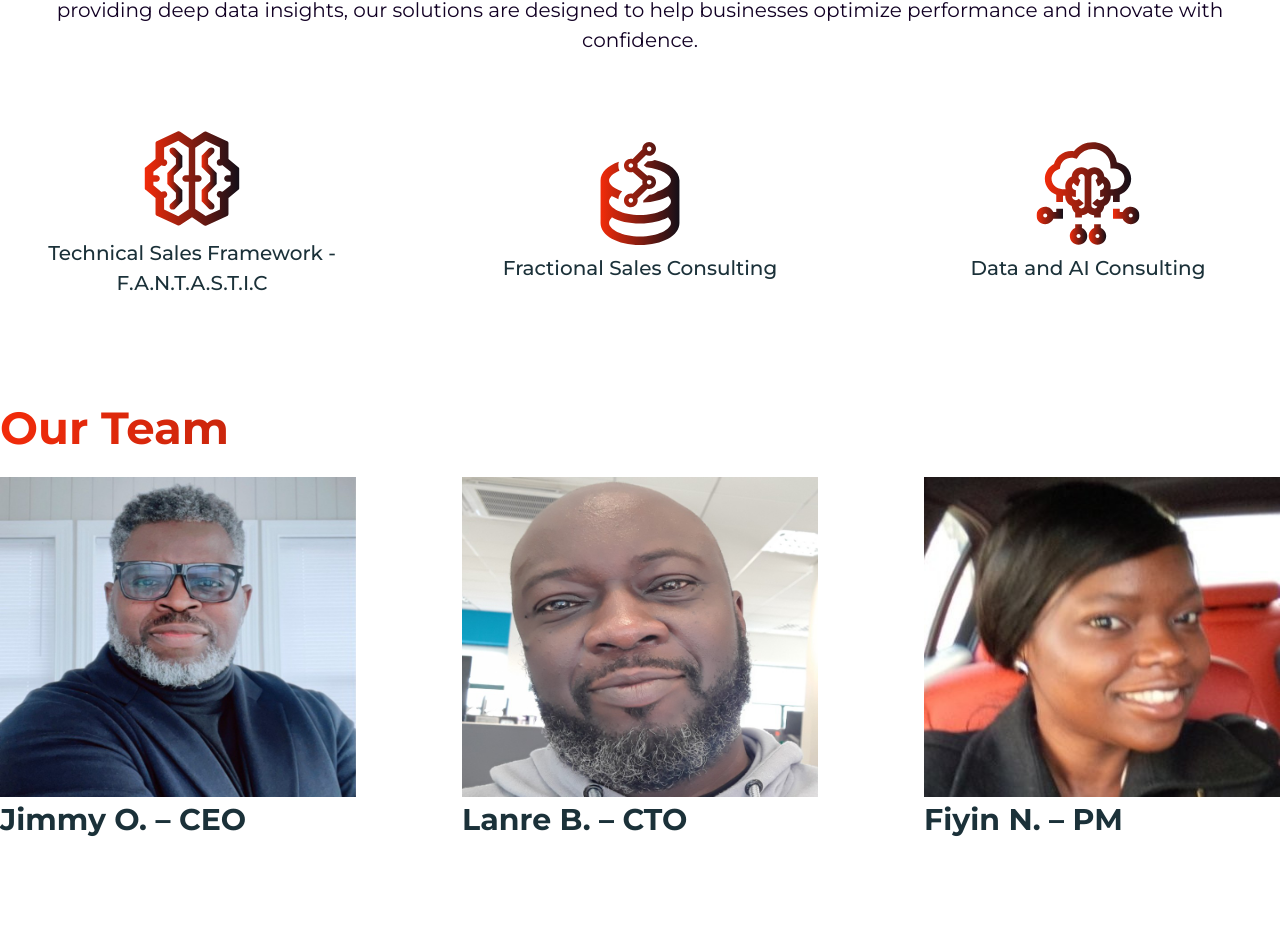
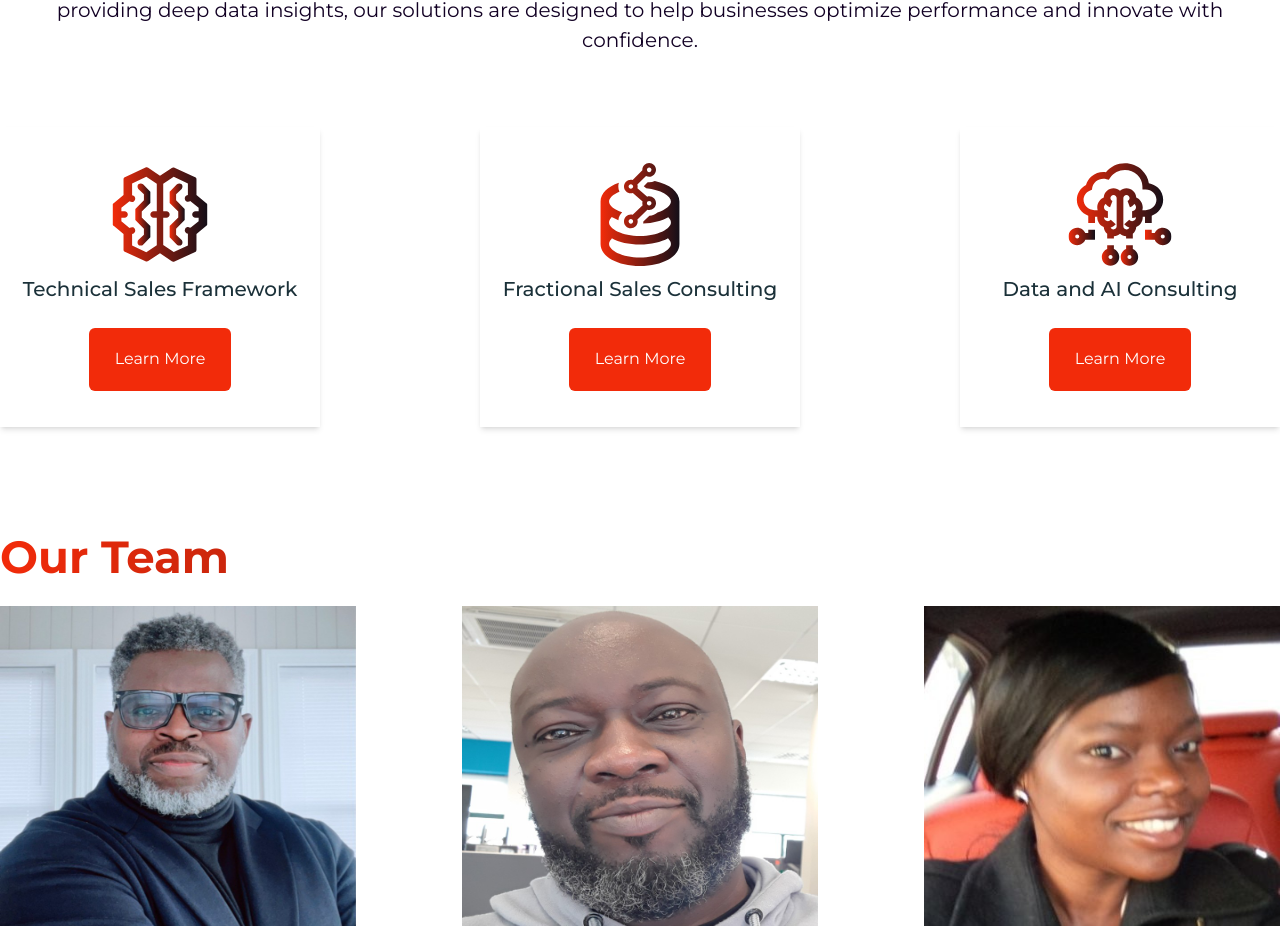
Before and after one commit to teslasdev/xogen, a React (Vite) app: page /about in a window 1280 px wide. Shown: the part 1400-2327 px from the top of the page. Built offline with nearby package versions, Linux system fonts and the light colour scheme; a web font is replaced by a local one.

Commit message:
pushed updated

```diff
--- a/src/pages/About.jsx
+++ b/src/pages/About.jsx
@@ -16,6 +16,7 @@ import {
   xgteam2,
   xgteam3,
 } from "../assets";
+import { PrimaryButton } from "./components/button";
 
 const About = () => {
   return (
@@ -44,8 +45,9 @@ const About = () => {
       <div className="flex flex-wrap lg:p-[24px] justify-between">
         <div className="lg:w-[40%] w-full">
           <div className="flex gap-2">
-            <h2 className="text-[50px] font-[600] leading-[105.48px] bg-gradient-to-r from-[#f22b0a] to-[#140F18] bg-clip-text text-transparent text-[#f22b0a]">Our Story</h2>
-
+            <h2 className="text-[50px] font-[600] leading-[105.48px] bg-gradient-to-r from-[#f22b0a] to-[#140F18] bg-clip-text text-transparent text-[#f22b0a]">
+              Our Story
+            </h2>
           </div>
           <p className="text-[20px]">
             Xogen.ai is a minority-owned business specializing in technical and
@@ -87,28 +89,43 @@ const About = () => {
 
       <div className="flex justify-between items-center w-full mt-6">
         <div className="text-center flex flex-wrap gap-6 justify-between items-center w-full">
-          <div className="md:w-[30%] w-full">
+          <div className="md:w-[25%] w-full shadow-md bg-white h-[300px] flex flex-col justify-center items-center">
             <img src={xgDrivenSvg} alt="Banner" className="h-[103px] w-full" />
-            <p className="font-[500] mt-2 text-[20px]">Technical Sales Framework - F.A.N.T.A.S.T.I.C</p>
+            <p className="font-[500] mt-2 text-[20px]">
+              Technical Sales Framework
+            </p>
             {/* <p className="md:w-[252px]">
               Boost efficiency by automating everyday processes
             </p> */}
+            <div className="w-[141.92px] flex bg-[#f22b0a] text-[16px]  mt-6 lg:h-[63.37px] h-[50px] rounded-[5.91px]">
+              <PrimaryButton label={"Learn more"} />
+            </div>
           </div>
 
-          <div className="md:w-[30%] w-full">
+          <div className="md:w-[25%] w-full shadow-md bg-white h-[300px] flex flex-col justify-center items-center">
             <img src={xgAdvanceSvg} alt="Banner" className="h-[103px] w-full" />
-            <p className="font-[500] mt-2 text-[20px]">Fractional Sales Consulting</p>
+            <p className="font-[500] mt-2 text-[20px]">
+              Fractional Sales Consulting
+            </p>
             {/* <p className="md:w-[252px]">
               Unlock the power of your data for smarter decisions.
             </p> */}
+            <div className="w-[141.92px] flex bg-[#f22b0a] text-[16px]  mt-6 lg:h-[63.37px] h-[50px] rounded-[5.91px]">
+              <PrimaryButton label={"Learn more"} />
+            </div>
           </div>
 
-          <div className="md:w-[30%] w-full">
+          <div className="md:w-[25%] w-full shadow-md bg-white h-[300px] flex flex-col justify-center items-center">
             <img src={xgCustomSvg} alt="Banner" className="h-[103px] w-full" />
-            <p className="font-[500] mt-2 text-[20px]">Data and AI Consulting</p>
+            <p className="font-[500] mt-2 text-[20px]">
+              Data and AI Consulting
+            </p>
             {/* <p className="md:w-[252px]">
               Tailored AI to meet your unique business needs.
             </p> */}
+            <div className="w-[141.92px] flex bg-[#f22b0a] text-[16px]  mt-6 lg:h-[63.37px] h-[50px] rounded-[5.91px]">
+              <PrimaryButton label={"Learn more"} />
+            </div>
           </div>
 
           {/* <div>
@@ -123,7 +140,9 @@ const About = () => {
 
       {/* Team */}
       <div className="lg:py-24 py-12">
-        <h3 className="lg:text-[45px] text-[23px] text-[#f22b0a] bg-gradient-to-r from-[#f22b0a] to-[#140F18] bg-clip-text text-transparent font-[700]">Our Team</h3>
+        <h3 className="lg:text-[45px] text-[23px] text-[#f22b0a] bg-gradient-to-r from-[#f22b0a] to-[#140F18] bg-clip-text text-transparent font-[700]">
+          Our Team
+        </h3>
         <div className="w-full flex flex-wrap justify-between mt-4 gap-6">
           <div className="lg:w-[356px]">
             <div className="h-[320px] bg-[#eee] rounded-[10px] w-full">
@@ -140,7 +159,7 @@ const About = () => {
           </div>
           <div className="lg:w-[356px]">
             <div className="h-[320px] bg-[#eee] rounded-[10px] w-full">
-            <img src={xgteam2} alt="" className="w-full h-full" />
+              <img src={xgteam2} alt="" className="w-full h-full" />
             </div>
             <h2 className="lg:text-[30px] text-[20px] lg:mt-0 mt-4 font-[700]">
               Lanre B. – CTO
@@ -154,7 +173,7 @@ const About = () => {
 
           <div className="lg:w-[356px]">
             <div className="h-[320px] bg-[#eee] rounded-[10px] w-full">
-            <img src={xgteam3} alt="" className="w-full h-full" />
+              <img src={xgteam3} alt="" className="w-full h-full" />
             </div>
             <h2 className="lg:text-[30px] text-[20px] lg:mt-0 mt-4 font-[700]">
               Fiyin N. – PM
--- a/src/pages/Cases.jsx
+++ b/src/pages/Cases.jsx
@@ -32,7 +32,7 @@ const Cases = () => {
         </div>
 
         <div className="mt-6 space-y-3">
-          <h2 className="lg:text-[25px] text-[30px] bg-gradient-to-r from-[#f22b0a] to-[#140F18] bg-clip-text text-transparent text-[#f22b0a] font-[500] lg:leading-[105.48px]">
+          <h2 className="lg:text-[25px] text-[18px] bg-gradient-to-r from-[#f22b0a] to-[#140F18] bg-clip-text text-transparent text-[#f22b0a] font-[500] lg:leading-[105.48px]">
             Case Study 1: Financial Services Firm
           </h2>
           <p className="text-[18px] leading-[40px]">
@@ -60,7 +60,7 @@ const Cases = () => {
         </div>
 
         <div className="mt-6 space-y-3">
-          <h2 className="lg:text-[30px] text-[20px] bg-gradient-to-r from-[#f22b0a] to-[#140F18] bg-clip-text text-transparent text-[#f22b0a] font-[500] lg:leading-[105.48px]">
+          <h2 className="lg:text-[30px] text-[18px] bg-gradient-to-r from-[#f22b0a] to-[#140F18] bg-clip-text text-transparent text-[#f22b0a] font-[500] lg:leading-[105.48px]">
             Case Study 2: Healthcare Provider
           </h2>
           <p className="text-[18px] leading-[40px]">
--- a/src/pages/Home.jsx
+++ b/src/pages/Home.jsx
@@ -220,7 +220,7 @@ const Home = () => {
 
       {/* Discovery */}
       <div className="flex flex-wrap  lg:p-[24px] justify-between items-center" data-aos="slide-up">
-        <div className="lg:w-[40%]">
+        <div className="lg:w-[50%]">
           <div className="flex flex-wrap gap-2">
             <h2 className="lg:mt-0 md:text-[50px] text-[20px] font-[800] bg-gradient-to-r from-[#f22b0a] to-[#140F18] bg-clip-text text-transparent text-[#f22b0a]">
               Discover Real Impact
```
